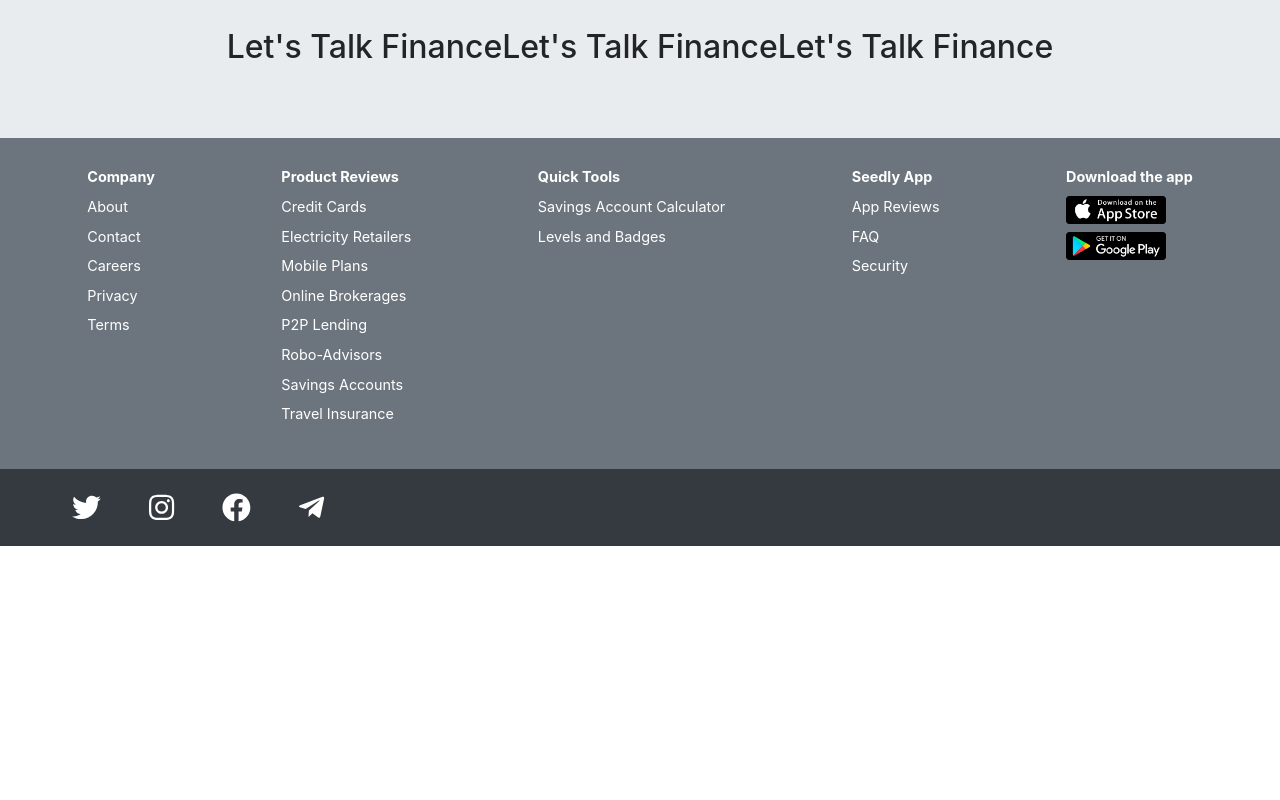
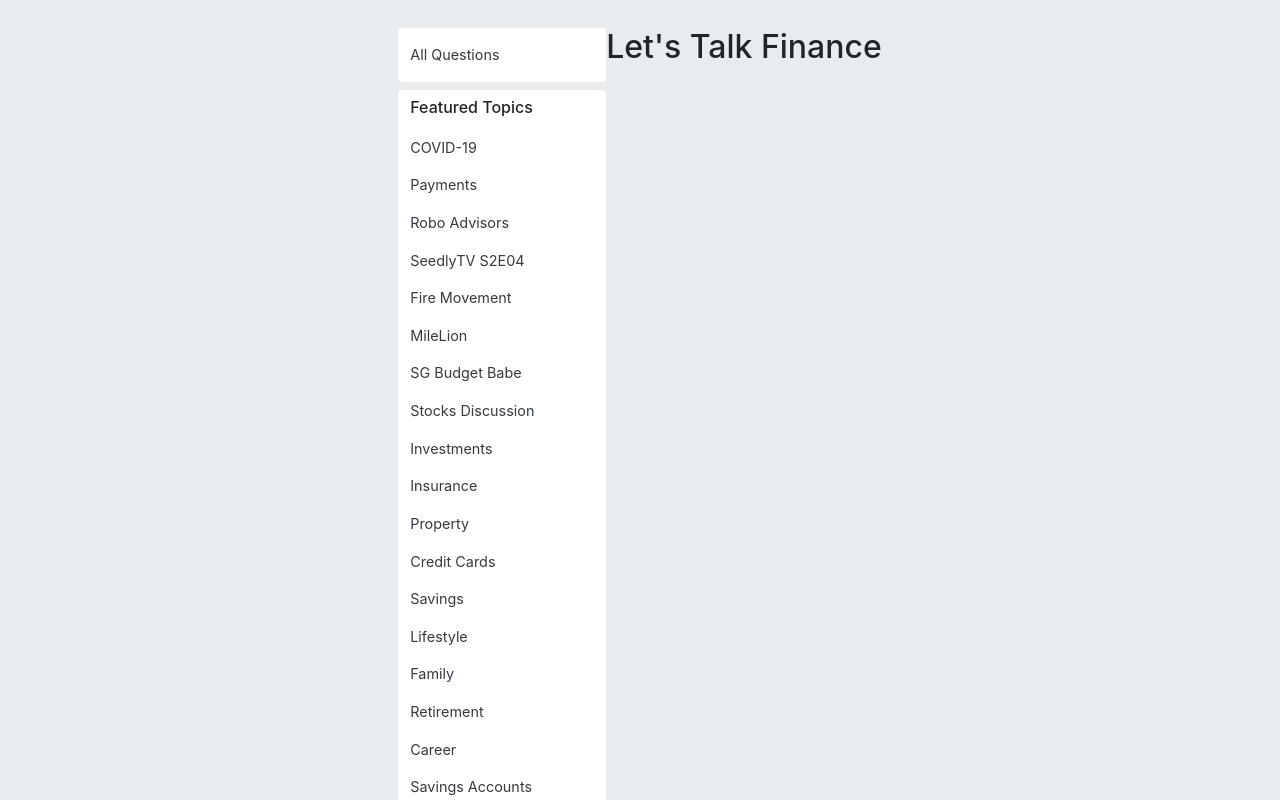
Before and after one commit to Anupam-dagar/Seedly-Assignment, a React (Create React App) app: page / in a window 1280 px wide. Shown: the part 380-1180 px from the top of the page. Before the commit the page ends 926 px from the top, so only its background shows below. Built offline with nearby package versions, Linux system fonts and the light colour scheme.

Commit message:
add sidebar component.

```diff
--- a/src/App.css
+++ b/src/App.css
@@ -2,6 +2,7 @@
   font-size: 0.9rem;
 }
 
+/* Navigation Bar */
 .bg-nav {
   background: white;
 }
@@ -51,8 +52,30 @@
   border: 0 !important;
 }
 
+/* Header */
 .btn-header {
   background-color: white;
   border-radius: 45px;
   color: #286fdc;
 }
+
+/* Sidebar */
+
+.text-sidebar {
+  color: #343a40 !important;
+}
+
+.text-sidebar:hover {
+  color: #286fdc !important;
+}
+
+.text-sidebar.active {
+  color: blue !important;
+  font-weight: bold;
+  background-color: rgb(244, 245, 246);
+  border-radius: 4px;
+}
+
+.card-title.h5 {
+  font-size: 1rem !important;
+}
--- a/src/App.js
+++ b/src/App.js
@@ -1,7 +1,8 @@
 import React from "react";
 import NavigationBar from "./Components/NavigationBar";
 import Header from "./Components/Header";
-import Footer from './Components/Footer';
+import Footer from "./Components/Footer";
+import Sidebar from "./Components/Sidebar";
 import { Jumbotron } from "react-bootstrap";
 import "./style.scss";
 import "./App.css";
@@ -12,19 +13,16 @@
       <NavigationBar />
       <Header />
       <Jumbotron fluid className="mb-0">
-        <div class="d-flex justify-content-center">
-          <div className="bd-highlight">
-            <h2>Let's Talk Finance</h2>
-          </div>
-          <div className="bd-highlight">
-            <h2>Let's Talk Finance</h2>
+        <div className="d-flex justify-content-center">
+          <div class="d-flex flex-column">
+            <Sidebar />
           </div>
           <div className="bd-highlight">
             <h2>Let's Talk Finance</h2>
           </div>
         </div>
       </Jumbotron>
-      <Footer/>
+      <Footer />
     </div>
   );
 }
--- /dev/null
+++ b/src/Components/Sidebar.js
@@ -0,0 +1,99 @@
+import React, { Component } from "react";
+import { Nav, Card } from "react-bootstrap";
+
+class Sidebar extends Component {
+  constructor(props) {
+    super(props);
+    this.state = {
+      activeKey: "/",
+    };
+  }
+
+  handleClick(route, e) {
+    this.setState({ activeKey: route });
+  }
+
+  render() {
+    return (
+      <Nav
+        className="flex-column"
+        onSelect={(route, e) => this.handleClick(route, e)}
+      >
+        <Card style={{ border: 0, width: "13rem" }}>
+          <Card.Body className="pt-2 pb-2 pl-2 pr-2">
+            <Nav.Link className="text-sidebar pl-1 pr-1" href="/">
+              All Questions
+            </Nav.Link>
+          </Card.Body>
+        </Card>
+        <Card style={{ border: 0, width: "13rem" }} className="mt-2">
+          <Card.Body className="pt-2 pb-2 pl-2 pr-2">
+            <Card.Title className="pl-1 pr-1">Featured Topics</Card.Title>
+            <Nav.Link className="text-sidebar pl-1 pr-1" href="/">
+              COVID-19
+            </Nav.Link>
+            <Nav.Link className="text-sidebar pl-1 pr-1" href="/">
+              Payments
+            </Nav.Link>
+            <Nav.Link className="text-sidebar pl-1 pr-1" href="/">
+              Robo Advisors
+            </Nav.Link>
+            <Nav.Link className="text-sidebar pl-1 pr-1" href="/">
+              SeedlyTV S2E04
+            </Nav.Link>
+            <Nav.Link className="text-sidebar pl-1 pr-1" href="/">
+              Fire Movement
+            </Nav.Link>
+            <Nav.Link className="text-sidebar pl-1 pr-1" href="/">
+              MileLion
+            </Nav.Link>
+            <Nav.Link className="text-sidebar pl-1 pr-1" href="/">
+              SG Budget Babe
+            </Nav.Link>
+            <Nav.Link className="text-sidebar pl-1 pr-1" href="/">
+              Stocks Discussion
+            </Nav.Link>
+            <Nav.Link className="text-sidebar pl-1 pr-1" href="/">
+              Investments
+            </Nav.Link>
+            <Nav.Link className="text-sidebar pl-1 pr-1" href="/">
+              Insurance
+            </Nav.Link>
+            <Nav.Link className="text-sidebar pl-1 pr-1" href="/">
+              Property
+            </Nav.Link>
+            <Nav.Link className="text-sidebar pl-1 pr-1" href="/">
+              Credit Cards
+            </Nav.Link>
+            <Nav.Link className="text-sidebar pl-1 pr-1" href="/">
+              Savings
+            </Nav.Link>
+            <Nav.Link className="text-sidebar pl-1 pr-1" href="/">
+              Lifestyle
+            </Nav.Link>
+            <Nav.Link className="text-sidebar pl-1 pr-1" href="/">
+              Family
+            </Nav.Link>
+            <Nav.Link className="text-sidebar pl-1 pr-1" href="/">
+              Retirement
+            </Nav.Link>
+            <Nav.Link className="text-sidebar pl-1 pr-1" href="/">
+              Career
+            </Nav.Link>
+            <Nav.Link className="text-sidebar pl-1 pr-1" href="/">
+              Savings Accounts
+            </Nav.Link>
+            <Nav.Link className="text-sidebar pl-1 pr-1" href="/">
+              Loans
+            </Nav.Link>
+            <Nav.Link className="text-sidebar pl-1 pr-1" href="/">
+              CPF
+            </Nav.Link>
+          </Card.Body>
+        </Card>
+      </Nav>
+    );
+  }
+}
+
+export default Sidebar;
```
